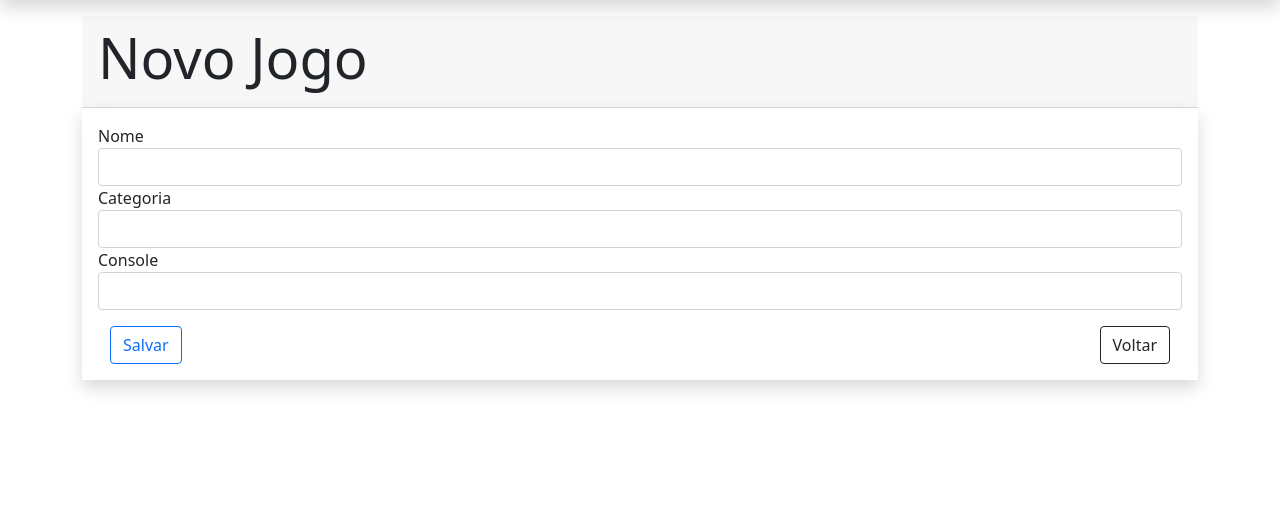
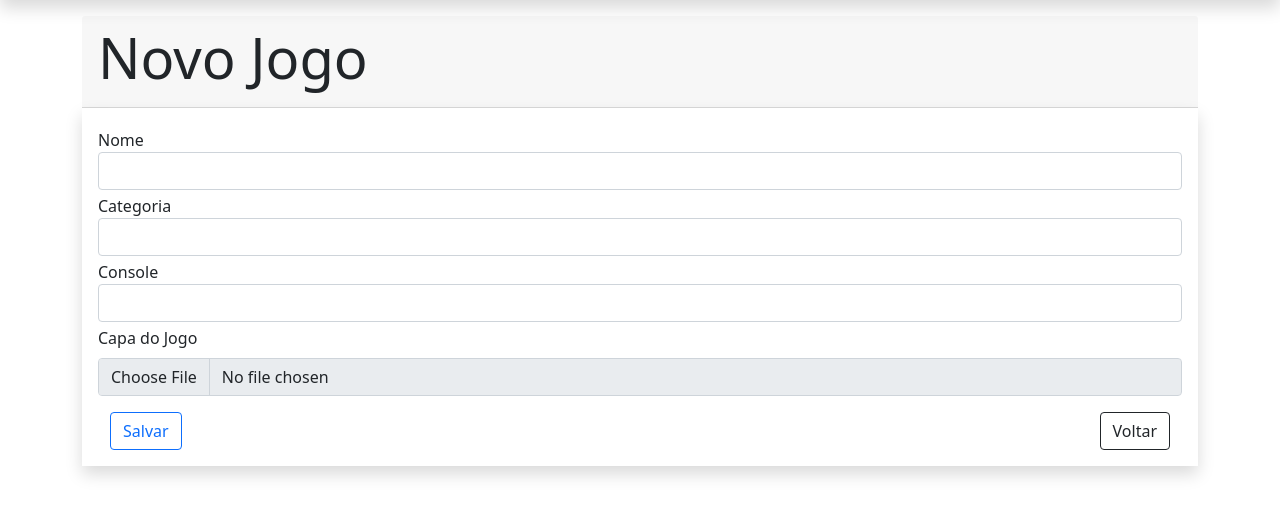
Before and after one commit to cortelucas/jogoteca, a Flask app: page /novo in a window 1280 px wide. Shown: the part 74-591 px from the top of the page. Run offline with Flask 2, Linux system fonts and the light colour scheme; the visitor is signed in with stand-in values (Sample User, id 1); some libraries are stand-ins or nearby versions.

Commit message:
preparando o servidor para receber imagem do jogo

```diff
--- a/app.py
+++ b/app.py
@@ -2,9 +2,13 @@ from flask import Flask, render_template, request, redirect, session, flash, url
 from models import Jogo, Usuario
 from dao import JogoDao, UsuarioDao
 import mysql.connector
+import os
 
 app = Flask(__name__)
 app.secret_key = '2d1d056b2b0272e6723dcb6a093b10c6'
+
+app.config['UPLOAD_PATH'] = os.path.dirname(
+    os.path.abspath(__file__)) + '/uploads'
 
 db = mysql.connector.connect(
     host="localhost",
@@ -38,7 +42,10 @@ def criar():
     categoria = request.form['categoria']
     console = request.form['console']
     jogo = Jogo(nome, categoria, console)
-    jogo_dao.salvar(jogo)
+    jogo = jogo_dao.salvar(jogo)
+    arquivo = redirect.files['arquivo']
+    upload_path = app.config['UPLOAD_PATH']
+    arquivo.save(f'{upload_path}/capa{jogo.nome}.jpg')
     return redirect(url_for('index'))
 
 
--- a/templates/novo.html
+++ b/templates/novo.html
@@ -1,20 +1,26 @@
 {% extends "template.html" %}
 {% block content %}
 <section class="card-body shadow">
-  <form action="{{ url_for('criar') }}" method="POST">
+  <form action="{{ url_for('criar') }}" method="POST" enctype="multipart/form-data">
+
     <fieldset>
-      <div class="form-group">
+      <div class="form-group mt-1">
         <label for="nome">Nome</label>
         <input type="text" id="nome" name="nome" class="form-control">
       </div>
-      <div class="form-group">
+      <div class="form-group mt-1">
         <label for="categoria">Categoria</label>
         <input type="text" id="categoria" name="categoria" class="form-control">
       </div>
-      <div class="form-group">
+      <div class="form-group mt-1">
         <label for="console">Console</label>
         <input type="text" id="console" name="console" class="form-control">
       </div>
+      <div class="mt-1">
+        <label for="formFile" class="form-label">Capa do Jogo</label>
+        <input class="form-control" type="file" name="arquivo" id="" accept=".jpg">
+      </div>
+
       <div class="mt-3 container">
         <div class="d-flex justify-content-between">
 
```
